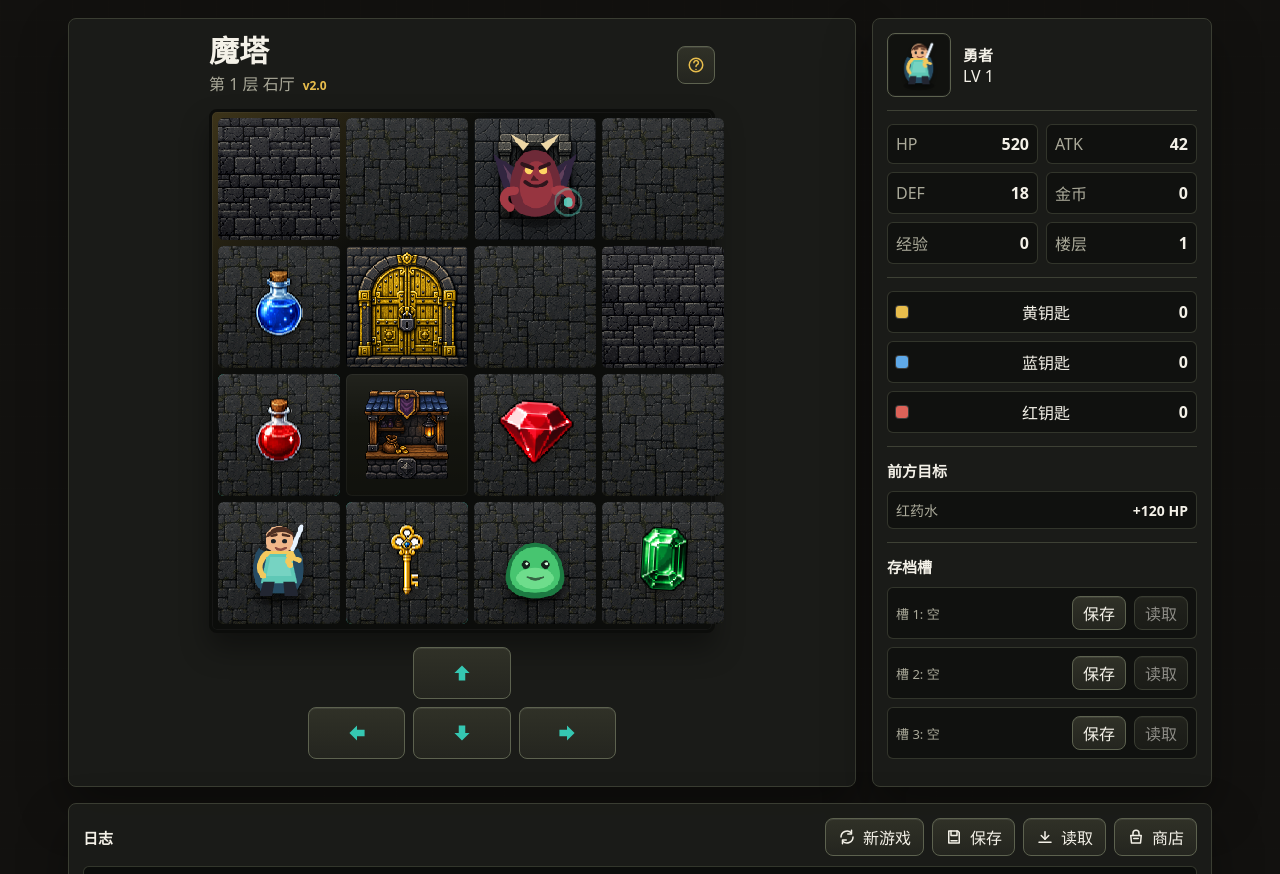
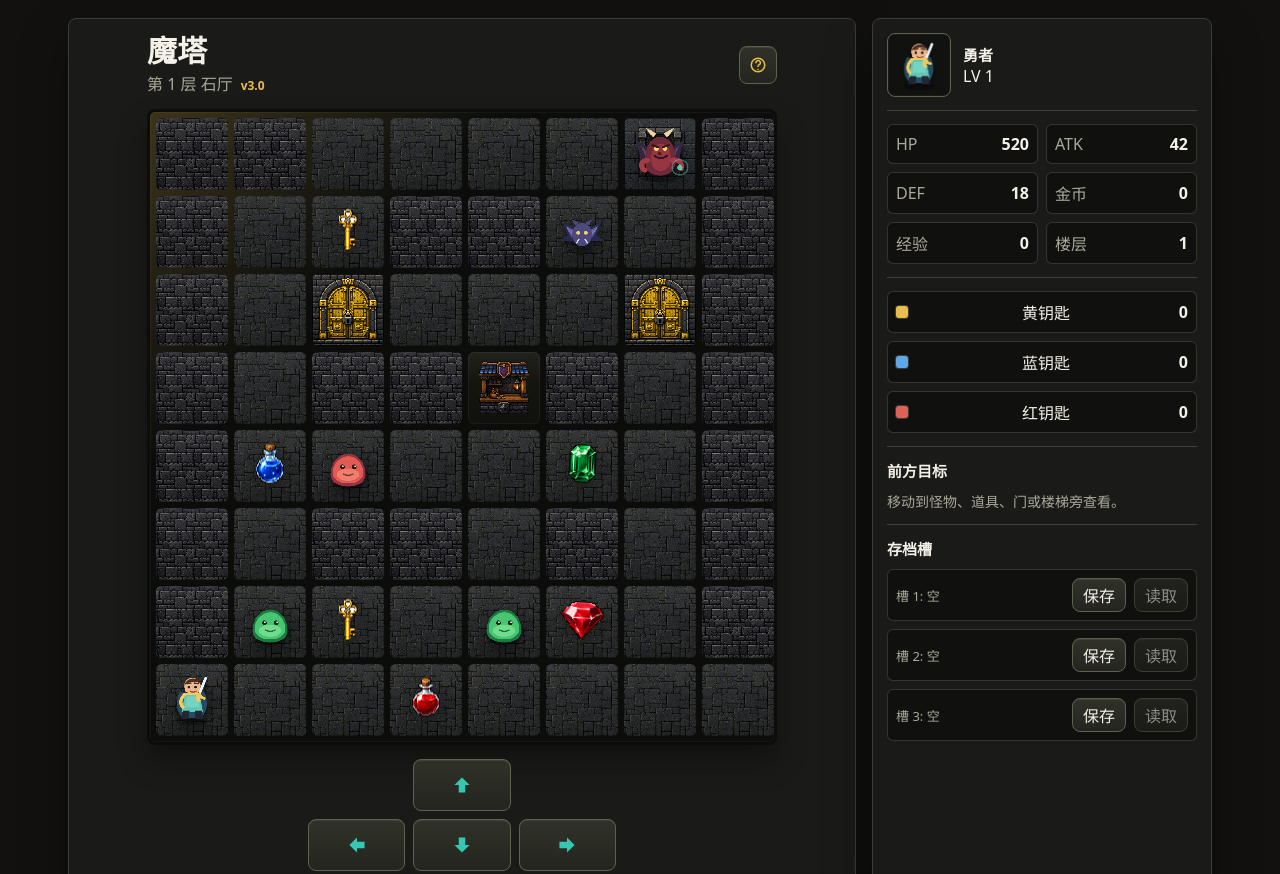
Before and after one commit to Meltemi-Q/magic-tower, a website with bundled scripts: page index.html in a window 1280 px wide. Shown: the top 874 px of the page. Built offline with nearby package versions, Linux system fonts and the light colour scheme.

Commit message:
Expand tower floors to 8x8

```diff
--- a/css/style.css
+++ b/css/style.css
@@ -14,7 +14,7 @@
   --green: #7ccf75;
   --red: #dc6258;
   --blue: #5fa9e8;
-  --tile: clamp(72px, 13vw, 122px);
+  --tile: clamp(44px, 7.2vw, 72px);
 }
 
 * {
@@ -85,7 +85,7 @@
 }
 
 .top-bar {
-  width: min(calc(var(--tile) * 4 + 18px), 100%);
+  width: min(calc(var(--tile) * 8 + 54px), 100%);
   display: flex;
   align-items: center;
   justify-content: space-between;
@@ -190,11 +190,11 @@
 }
 
 .map-grid {
-  width: calc(var(--tile) * 4 + 18px);
+  width: calc(var(--tile) * 8 + 54px);
   max-width: 100%;
   display: grid;
-  grid-template-columns: repeat(4, var(--tile));
-  grid-template-rows: repeat(4, var(--tile));
+  grid-template-columns: repeat(8, var(--tile));
+  grid-template-rows: repeat(8, var(--tile));
   gap: 6px;
   padding: 6px;
   border: 3px solid #0c0d0b;
@@ -655,7 +655,7 @@
 
 @media (max-width: 520px) {
   :root {
-    --tile: min(21vw, 76px);
+    --tile: clamp(30px, 10vw, 42px);
   }
 
   .app-shell {
--- a/index.html
+++ b/index.html
@@ -13,7 +13,7 @@
       <header class="top-bar">
         <div class="game-title">
           <h1>魔塔</h1>
-          <p><span id="floorName">第 1 层</span><span class="version-mark">v2.0</span></p>
+          <p><span id="floorName">第 1 层</span><span class="version-mark">v3.0</span></p>
         </div>
         <button id="helpBtn" class="icon-button" type="button" aria-label="帮助">
           <svg viewBox="0 0 24 24" aria-hidden="true">
@@ -24,7 +24,7 @@
         </button>
       </header>
 
-      <div id="mapGrid" class="map-grid" role="grid" aria-label="4x4 魔塔地图"></div>
+      <div id="mapGrid" class="map-grid" role="grid" aria-label="8x8 魔塔地图"></div>
 
       <div class="mobile-controls" aria-label="移动控制">
         <button class="move-button" type="button" data-move="up" aria-label="向上">
--- a/js/map.js
+++ b/js/map.js
@@ -1,5 +1,5 @@
 // 地图模块保存静态规则、素材路径和五层初始关卡。
-export const MAP_SIZE = 4;
+export const MAP_SIZE = 8;
 
 export const TILE = Object.freeze({
   WALL: "#",
@@ -249,116 +249,156 @@
   }
 });
 
-// 每层只有 4x4，实体用 "x,y" 保存，方便拾取和战斗后删除。
+// 每层 8x8，实体用 "x,y" 保存，方便拾取和战斗后删除。
 const floorTemplates = [
   {
     id: 0,
     name: "第 1 层 石厅",
-    start: { x: 0, y: 3 },
+    start: { x: 0, y: 7 },
     upPosition: null,
-    downPosition: { x: 2, y: 0 },
+    downPosition: { x: 6, y: 0 },
     layout: [
-      "#.s.",
-      ".1.#",
-      ".M..",
-      "...."
+      "##....s#",
+      "#..##..#",
+      "#.1...1#",
+      "#.##M#.#",
+      "#......#",
+      "#.##.#.#",
+      "#......#",
+      "........"
     ],
     entities: {
-      "0,1": { type: "item", id: "bluePotion" },
-      "0,2": { type: "item", id: "redPotion" },
-      "1,3": { type: "item", id: "yellowKey" },
-      "2,3": { type: "enemy", id: "greenSlime" },
-      "2,2": { type: "item", id: "ruby" },
-      "3,3": { type: "item", id: "emerald" },
-      "2,0": { type: "enemy", id: "boss1" }
+      "1,6": { type: "enemy", id: "greenSlime" },
+      "2,6": { type: "item", id: "yellowKey" },
+      "3,7": { type: "item", id: "redPotion" },
+      "4,6": { type: "enemy", id: "greenSlime" },
+      "5,6": { type: "item", id: "ruby" },
+      "1,4": { type: "item", id: "bluePotion" },
+      "2,4": { type: "enemy", id: "redSlime" },
+      "5,4": { type: "item", id: "emerald" },
+      "2,1": { type: "item", id: "yellowKey" },
+      "5,1": { type: "enemy", id: "bat" },
+      "6,0": { type: "enemy", id: "boss1" }
     }
   },
   {
     id: 1,
     name: "第 2 层 回廊",
-    start: { x: 0, y: 3 },
-    upPosition: { x: 0, y: 3 },
-    downPosition: { x: 2, y: 0 },
+    start: { x: 0, y: 7 },
+    upPosition: { x: 0, y: 7 },
+    downPosition: { x: 7, y: 0 },
     layout: [
-      "#.s.",
-      "..2#",
-      ".M..",
-      "S..."
+      "##...#.s",
+      "#..#.#.#",
+      "#..#..2#",
+      "#.2#M#.#",
+      "#......#",
+      "###.#..#",
+      "#......#",
+      "S......#"
     ],
     entities: {
-      "0,2": { type: "item", id: "redPotion" },
-      "1,1": { type: "enemy", id: "bat" },
-      "1,3": { type: "item", id: "blueKey" },
-      "2,3": { type: "enemy", id: "redSlime" },
-      "2,2": { type: "item", id: "ruby" },
-      "3,2": { type: "item", id: "emerald" },
-      "2,0": { type: "enemy", id: "boss2" }
+      "1,7": { type: "item", id: "redPotion" },
+      "2,6": { type: "item", id: "blueKey" },
+      "3,6": { type: "enemy", id: "redSlime" },
+      "5,7": { type: "enemy", id: "bat" },
+      "6,6": { type: "item", id: "ruby" },
+      "1,4": { type: "item", id: "bluePotion" },
+      "3,4": { type: "enemy", id: "bat" },
+      "5,4": { type: "item", id: "emerald" },
+      "1,2": { type: "enemy", id: "skeleton" },
+      "4,0": { type: "item", id: "yellowKey" },
+      "7,0": { type: "enemy", id: "boss2" }
     }
   },
   {
     id: 2,
     name: "第 3 层 图书厅",
-    start: { x: 0, y: 3 },
-    upPosition: { x: 0, y: 3 },
-    downPosition: { x: 3, y: 0 },
+    start: { x: 0, y: 7 },
+    upPosition: { x: 0, y: 7 },
+    downPosition: { x: 6, y: 0 },
     layout: [
-      "#..s",
-      "..3#",
-      ".M..",
-      "S..."
+      "##..#.s#",
+      "#..#...#",
+      "#..3##.#",
+      "#.##M..#",
+      "#......#",
+      "#.###..#",
+      "#......#",
+      "S......#"
     ],
     entities: {
-      "0,2": { type: "item", id: "bluePotion" },
-      "1,1": { type: "enemy", id: "mage" },
-      "1,3": { type: "item", id: "redKey" },
-      "2,3": { type: "enemy", id: "skeleton" },
-      "2,2": { type: "item", id: "ruby" },
-      "3,2": { type: "item", id: "emerald" },
-      "3,0": { type: "enemy", id: "boss3" }
+      "1,7": { type: "item", id: "redPotion" },
+      "2,6": { type: "enemy", id: "skeleton" },
+      "3,6": { type: "item", id: "redKey" },
+      "5,7": { type: "enemy", id: "mage" },
+      "6,6": { type: "item", id: "ruby" },
+      "1,4": { type: "item", id: "bluePotion" },
+      "3,4": { type: "enemy", id: "bat" },
+      "5,4": { type: "item", id: "emerald" },
+      "1,2": { type: "enemy", id: "mage" },
+      "5,1": { type: "item", id: "blueKey" },
+      "6,0": { type: "enemy", id: "boss3" }
     }
   },
   {
     id: 3,
     name: "第 4 层 暗炉",
-    start: { x: 0, y: 3 },
-    upPosition: { x: 0, y: 3 },
-    downPosition: { x: 2, y: 0 },
+    start: { x: 0, y: 7 },
+    upPosition: { x: 0, y: 7 },
+    downPosition: { x: 7, y: 0 },
     layout: [
-      "#.s.",
-      "..1#",
-      ".M..",
-      "S..."
+      "##...#.s",
+      "#..#...#",
+      "#.1#2#.#",
+      "#..#M..#",
+      "#......#",
+      "#.###..#",
+      "#......#",
+      "S......#"
     ],
     entities: {
-      "0,2": { type: "item", id: "redPotion" },
-      "1,1": { type: "enemy", id: "skeleton" },
-      "1,3": { type: "item", id: "yellowKey" },
-      "2,3": { type: "enemy", id: "mage" },
-      "2,2": { type: "item", id: "ruby" },
-      "3,2": { type: "item", id: "emerald" },
-      "2,0": { type: "enemy", id: "boss4" }
+      "1,7": { type: "item", id: "bluePotion" },
+      "2,6": { type: "enemy", id: "mage" },
+      "3,6": { type: "item", id: "yellowKey" },
+      "5,7": { type: "enemy", id: "skeleton" },
+      "6,6": { type: "item", id: "ruby" },
+      "1,4": { type: "item", id: "redPotion" },
+      "3,4": { type: "enemy", id: "skeleton" },
+      "5,4": { type: "item", id: "emerald" },
+      "1,1": { type: "item", id: "blueKey" },
+      "6,1": { type: "enemy", id: "mage" },
+      "7,0": { type: "enemy", id: "boss4" }
     }
   },
   {
     id: 4,
     name: "第 5 层 王座",
-    start: { x: 0, y: 3 },
-    upPosition: { x: 0, y: 3 },
+    start: { x: 0, y: 7 },
+    upPosition: { x: 0, y: 7 },
     downPosition: null,
     layout: [
-      "#..#",
-      "..3#",
-      ".M..",
-      "S..."
+      "##..#..#",
+      "#..#...#",
+      "#.3#2#.#",
+      "#..#M..#",
+      "#......#",
+      "#.###..#",
+      "#......#",
+      "S......#"
     ],
     entities: {
-      "0,2": { type: "item", id: "redPotion" },
-      "1,1": { type: "enemy", id: "skeleton" },
-      "1,3": { type: "item", id: "redKey" },
-      "2,3": { type: "enemy", id: "mage" },
-      "2,2": { type: "item", id: "ruby" },
-      "3,2": { type: "item", id: "emerald" },
-      "2,0": { type: "enemy", id: "finalBoss" }
+      "1,7": { type: "item", id: "bluePotion" },
+      "2,6": { type: "enemy", id: "skeleton" },
+      "3,6": { type: "item", id: "redKey" },
+      "5,7": { type: "enemy", id: "mage" },
+      "6,6": { type: "item", id: "ruby" },
+      "1,4": { type: "item", id: "redPotion" },
+      "3,4": { type: "enemy", id: "mage" },
+      "5,4": { type: "item", id: "emerald" },
+      "1,1": { type: "item", id: "yellowKey" },
+      "6,1": { type: "enemy", id: "skeleton" },
+      "6,0": { type: "enemy", id: "finalBoss" }
     }
   }
 ];
```
